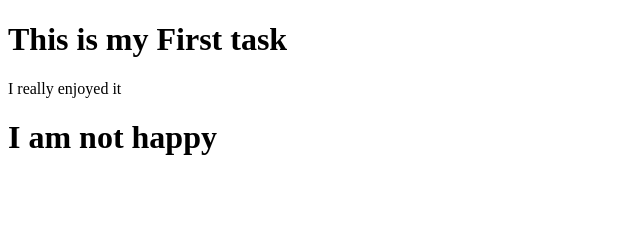
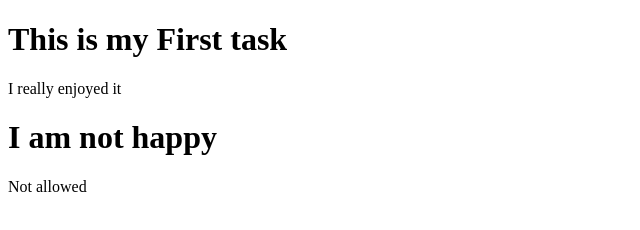
Before and after one commit to gabriel-son/week_4, a plain HTML site: page week_1/index.html in a window 1280 px wide. Shown: the whole page, without its empty margins (0-640 px from the left). Drawn offline with Linux system fonts and the light colour scheme.

Commit message:
Update index.html

```diff
--- a/week_1/index.html
+++ b/week_1/index.html
@@ -10,5 +10,6 @@
     <h1>This is my First task</h1>
     <p>I really enjoyed it</p>
     <h1>I am not happy</h1>
+    <p>Not allowed</p>
 </body>
 </html>
```
